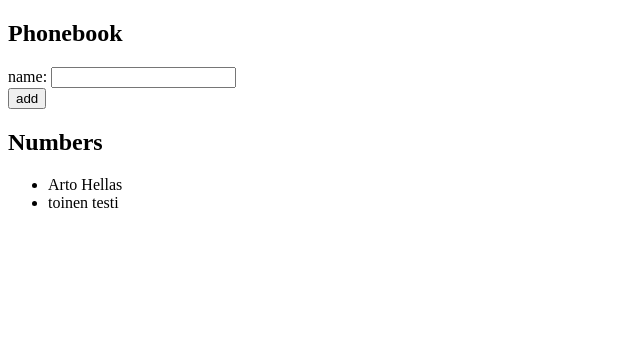
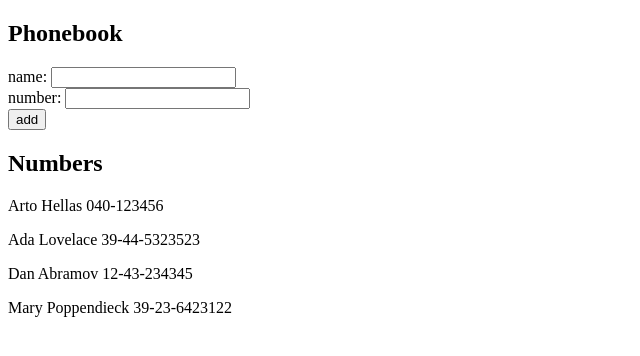
Before and after one commit to robado/fullstackopen2021, a React (Create React App) app in the folder part2/puhelinluettelo/: page / in a window 1280 px wide. Shown: the top 356 px of the page, without its empty margins (0-640 px from the left). Built offline with nearby package versions, Linux system fonts and the light colour scheme.

Commit message:
2.8: puhelinluettelo step3

```diff
--- a/part2/puhelinluettelo/src/App.js
+++ b/part2/puhelinluettelo/src/App.js
@@ -3,31 +3,38 @@
 
 const App = () => {
   const [persons, setPersons] = useState([
-    { name: 'Arto Hellas' },
-    { name: 'toinen testi' }
+    { name: 'Arto Hellas', number: '040-123456' },
+    { name: 'Ada Lovelace', number: '39-44-5323523' },
+    { name: 'Dan Abramov', number: '12-43-234345' },
+    { name: 'Mary Poppendieck', number: '39-23-6423122' }
   ])
   const [newName, setNewName] = useState('')
+  const [newNumber, setNewNumber] = useState('')
 
-  const handleNoteChange = (event) => {
-    // console.log(event.target.value)
+  const handlePersonChange = (event) => {
     setNewName(event.target.value)
+  }
+
+  const handleNumberChange = (event) => {
+    setNewNumber(event.target.value)
   }
 
   const addPerson = (event) => {
     event.preventDefault()
 
     const personObject = {
-      name: newName
+      name: newName,
+      number: newNumber
     }
 
     const existingItem = persons.find(ihminen => ihminen.name === newName)
     if (existingItem) {
       alert(`${newName} is already added to phonebook`)
-      setNewName('')
     }
     else {
       setPersons(persons.concat(personObject))
       setNewName('')
+      setNewNumber('')
     }
   }
 
@@ -38,18 +45,21 @@
         <div>
           name: <input
             value={newName}
-            onChange={handleNoteChange} />
+            onChange={handlePersonChange} />
+        </div>
+        <div>
+          number: <input
+            value={newNumber}
+            onChange={handleNumberChange} />
         </div>
         <div>
           <button type="submit">add</button>
         </div>
       </form>
       <h2>Numbers</h2>
-      <ul>
-        {persons.map(person =>
-          <Person key={person.name} person={person} />
-        )}
-      </ul>
+      {persons.map(person =>
+        <Person key={person.name} person={person} />
+      )}
     </div>
   )
 
--- a/part2/puhelinluettelo/src/components/Person.js
+++ b/part2/puhelinluettelo/src/components/Person.js
@@ -1,6 +1,6 @@
 const Person = ({ person }) => {
     return (
-        <li>{person.name}</li>
+        <p>{person.name} {person.number}</p>
     )
 }
 
```
